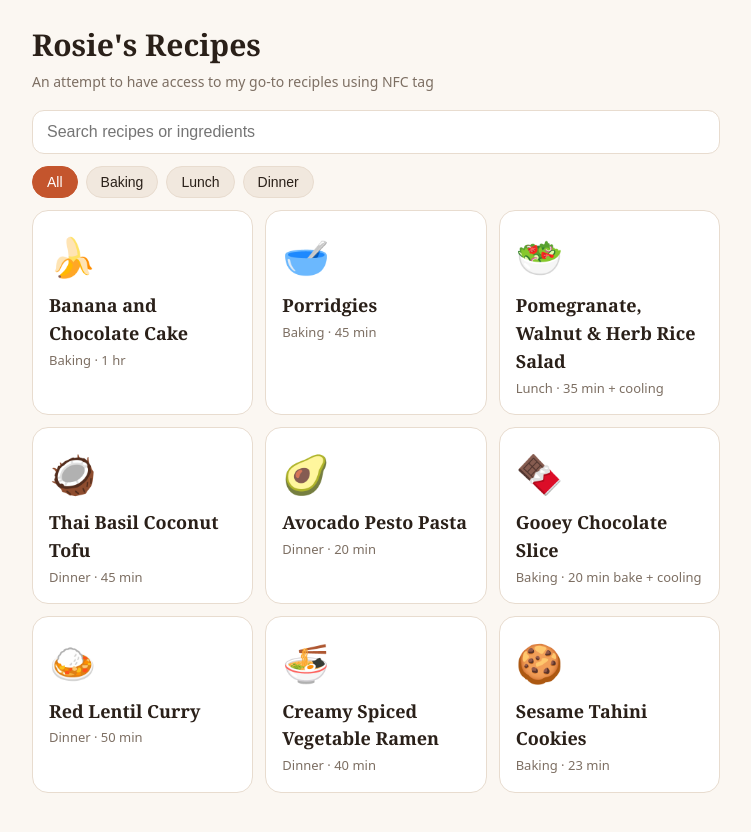
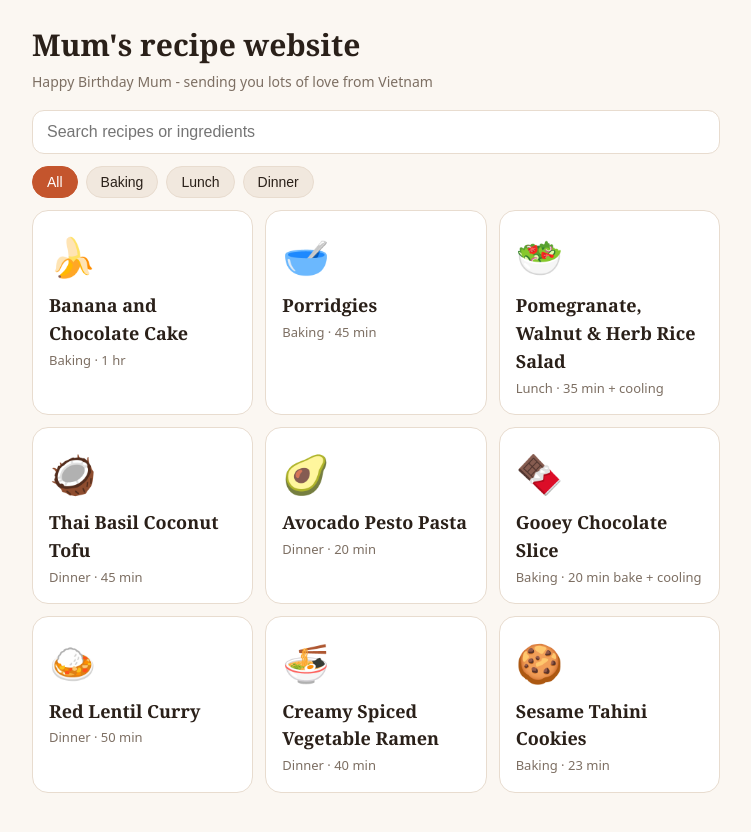
Before and after one commit to rosienevy/Recipes, a plain HTML site: page index.html in a window 1280 px wide. Shown: the whole page, without its empty margins (264-1015 px from the left). Drawn offline with Linux system fonts and the light colour scheme.

Commit message:
Update index.html

```diff
--- a/index.html
+++ b/index.html
@@ -3,7 +3,7 @@
 <head>
 <meta charset="utf-8">
 <meta name="viewport" content="width=device-width, initial-scale=1, viewport-fit=cover">
-<title>Rosie's Recipes</title>
+<title>Mum's recipe Website</title>
 <link rel="icon" type="image/x-icon" href="favicon.ico">
 <style>
 :root{--bg:#fbf7f2;--card:#fff;--text:#2a2019;--muted:#7d6f63;--accent:#c4552d;--chip:#f1e8de;--line:#e8dccf;box-sizing:border-box;padding-top:env(safe-area-inset-top,0px);padding-bottom:env(safe-area-inset-bottom,0px)}
@@ -96,7 +96,7 @@ const fmt=n=>{n=Math.round(n*100)/100;return String(n)};
 
 function list(){
  const f=RECIPES.filter(r=>(cat==='All'||r.cat===cat)&&(r.title+' '+r.ing.map(i=>i[2]).join(' ')).toLowerCase().includes(q.toLowerCase()));
- app.innerHTML=`<h1>Rosie's Recipes</h1><p class="sub">An attempt to have access to my go-to reciples using NFC tag</p>
+ app.innerHTML=`<h1>Mum's recipe website</h1><p class="sub">Happy Birthday Mum - sending you lots of love from Vietnam</p>
  <input type="search" id="s" placeholder="Search recipes or ingredients" value="${q.replace(/"/g,'&quot;')}">
  <div class="chips">${cats.map(c=>`<button class="chip ${c===cat?'on':''}" data-c="${c}">${c}</button>`).join('')}</div>
  <div class="grid">${f.map(r=>`<a class="card" href="#${r.id}"><div class="e">${r.emoji}</div><h2>${r.title}</h2><div class="meta">${r.cat} · ${r.time}</div></a>`).join('')||'<p class="empty">No recipes found.</p>'}</div>`;
```
